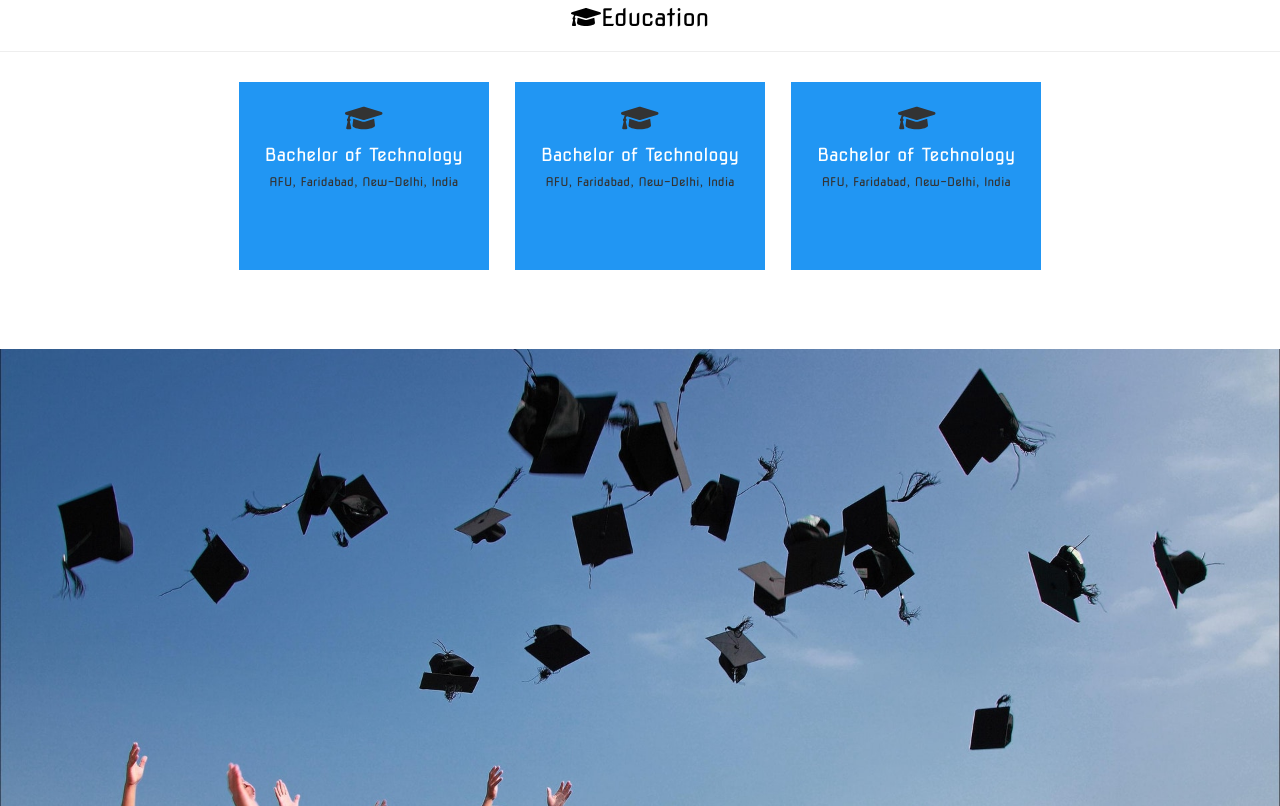
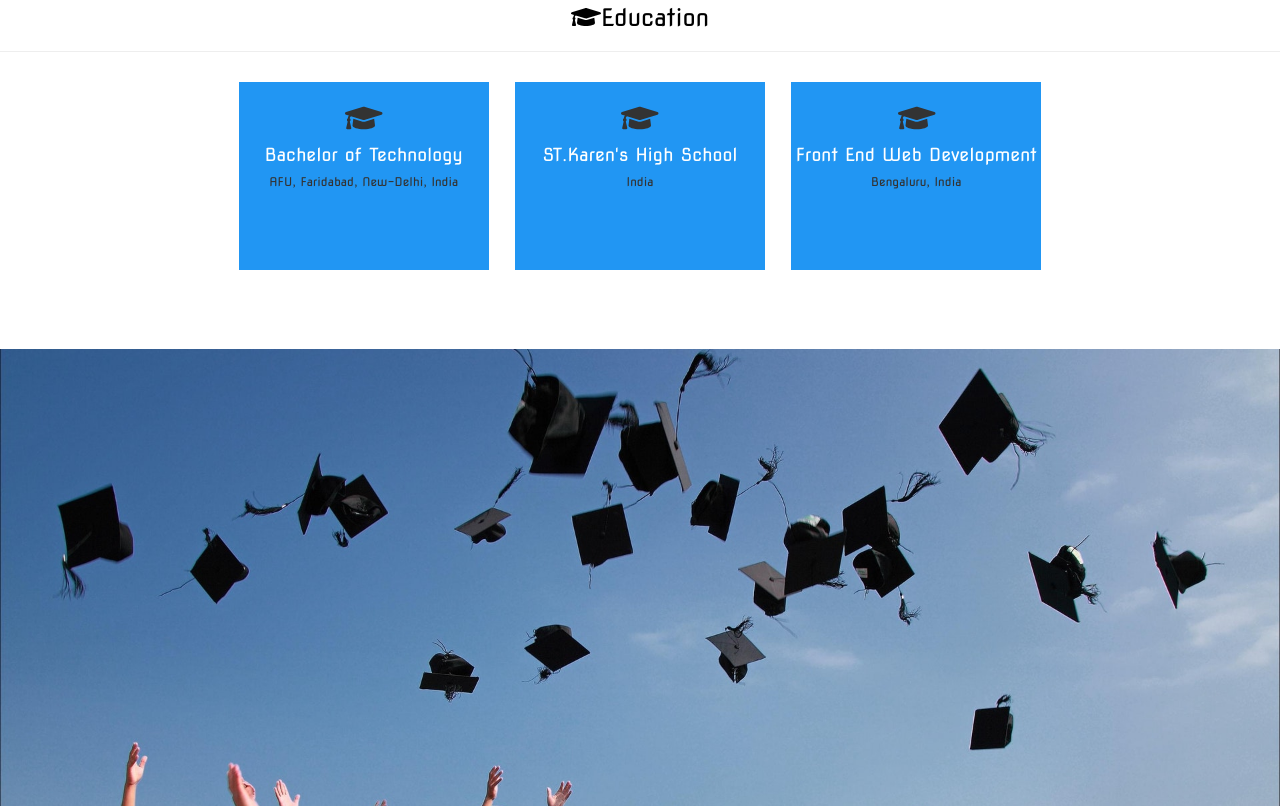
Before and after one commit to shakhkhan/shakhkhan.github.io, a plain HTML site: page index.html in a window 1280 px wide. Shown: the part 1874-2680 px from the top of the page. Drawn offline with nearby package versions, Linux system fonts and the light colour scheme.

Commit message:
Update index.html

```diff
--- a/index.html
+++ b/index.html
@@ -111,15 +111,15 @@
                     <div class="front">
                         <div>
                             <h2><i class="fa fa-graduation-cap"></i></h2>
-                            <h4>Bachelor of Technology</h4>
-                            <h6>AFU, Faridabad, New-Delhi, India</h6>
+                            <h4>ST.Karen's High School</h4>
+                            <h6>India</h6>
                         </div>
                     </div>
                     <div class="back">
                         <div>
                             <h2><i class="fa fa-graduation-cap"></i></h2>
-                            <h4>MDU</h4>
-                            <h3>62.1%</h3>
+                            <h4>ICSE</h4>
+                            <h3>65.1%</h3>
                         </div>
                     </div>
                    </div>
@@ -127,15 +127,15 @@
                     <div class="front">
                         <div>
                             <h2><i class="fa fa-graduation-cap"></i></h2>
-                            <h4>Bachelor of Technology</h4>
-                            <h6>AFU, Faridabad, New-Delhi, India</h6>
+                            <h4>Front End Web Development</h4>
+                            <h6>Bengaluru, India</h6>
                         </div>
                     </div>
                     <div class="back">
                         <div>
                             <h2><i class="fa fa-graduation-cap"></i></h2>
-                            <h4>MDU</h4>
-                            <h3>62.1%</h3>
+                            <h4>Online course</h4>
+                            <h3>91.1%</h3>
                         </div>
                     </div>
                    </div>
@@ -234,10 +234,10 @@
                     <div>
                         <p class="small-text">&copy; 2018 Copyright Shaquib Ahmad Khan </p>
                       <div class="social">
-                        <a href="#"> <i class="fab fa-linkedin"></i> </a>
-                        <a href="#"> <i class="fab fa-twitter"></i> </a>
-                        <a href="#"> <i class="fab fa-github"></i> </a>
-                        <a href="#"> <i class="fab fa-codepen"></i> </a>
+                        <a href="https://www.linkedin.com"> <i class="fab fa-linkedin"></i> </a>
+                        <a href="https://twitter.com/"> <i class="fab fa-twitter"></i> </a>
+                        <a href="https://github.com/shakhkhan"> <i class="fab fa-github"></i> </a>
+                        <a href="https://www.facebook.com/"><i class="fab fa-facebook"></i></a>
                       </div>
                     </div>
                 </footer>
```
